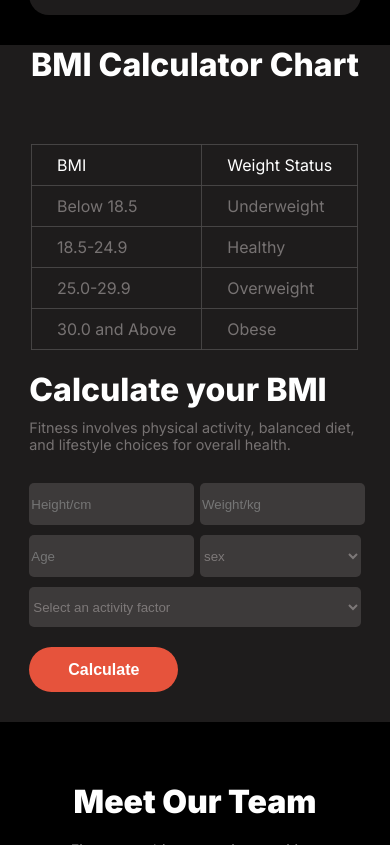
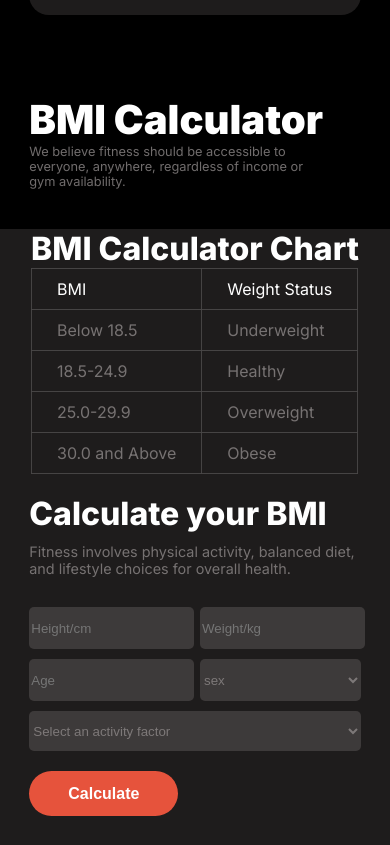
Before and after one commit to shakibhossain852/assignment-2, a plain HTML site: page index.html in a window 390 px wide. Shown: the part 3501-4346 px from the top of the page. Drawn offline with Linux system fonts and the light colour scheme; a web font is replaced by a local one.

Commit message:
added some change

```diff
--- a/index.html
+++ b/index.html
@@ -93,6 +93,10 @@
             </div>
 
                 <img class="run-2-img" src="images/run.jpg" alt="">
+        </div>
+        <div class="bmi-head-sec">
+            <h1 class="bmi-head"> BMI Calculator</h1>
+            <p class="bmi-paragraph">We believe fitness should be accessible to everyone, anywhere, regardless of income or gym availability.</p>
         </div>
         <div class="bmi">
             <div class="bmi-container">
--- a/style.css
+++ b/style.css
@@ -294,7 +294,23 @@ body{
 }
 
 
-
+.bmi-head-sec{
+    width: 85%;
+    padding-left: 30%;
+    margin: 0 auto;
+    margin-top: 80px;
+    margin-bottom: 40px;
+}
+.bmi-head{
+    color: white;
+    font-size: 2.5rem;
+    font-weight: 900;
+}
+.bmi-paragraph{
+    font-size: 0.8rem;
+    color: rgba(143, 138, 138, 0.779);
+    width: 52%;
+}
 .bmi-container{
     display: flex;
     justify-content: space-between;
@@ -321,10 +337,11 @@ table{ border-collapse:collapse;}
     color:rgb(255, 255, 255);
     font-size: 2rem;
     font-weight: 800;
-    margin-bottom: 20px;
+}
+.bmi-1-paragraph{
+    color:rgba(143, 138, 138, 0.779) ;
     margin-bottom: 60px;
 }
-
 .input-container{
     width: 100%;
     display: grid;
@@ -626,7 +643,13 @@ footer{
         width: 80%;
         margin-bottom: 30px;
     }
-
+    .bmi-head-sec{
+        width: 85%;
+        padding-left: 0%;
+    }
+    .bmi-paragraph{
+        width: 85%;
+    }
     .bmi-container{
         flex-direction: column;
     }
```
